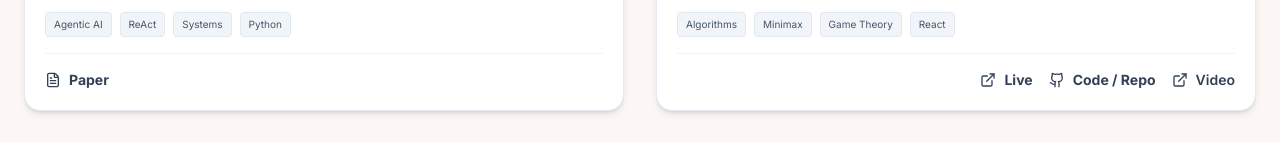
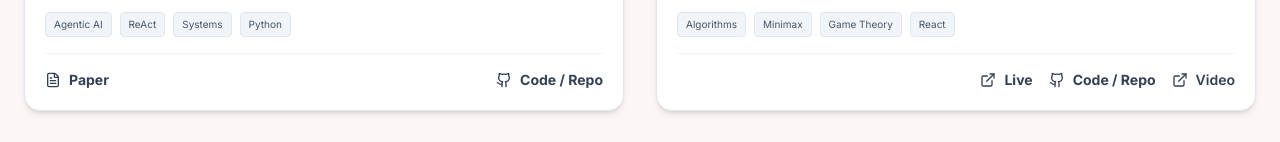
Before and after one commit to lavanya-22-glitch/Portfolio, a React (Vite) app: page /projects in a window 1280 px wide. Shown: the part 743-885 px from the top of the page. Built offline with nearby package versions, Linux system fonts and the light colour scheme.

Commit message:
added link for task offloading

```diff
--- a/src/pages/Projects.jsx
+++ b/src/pages/Projects.jsx
@@ -179,7 +179,7 @@ const Projects = () => {
         "/images/taskoffloading.png",
         "https://placehold.co/400x300/475569/ffffff?text=System+Architecture"
       ],
-      // repoLink: "#",
+      repoLink: "https://github.com/lavanya-22-glitch/LangGraph-Multi-Task-Offloading-in-Edge-Cloud-Systems",
       paperLink: "https://drive.google.com/file/d/16X9uJ7jrqyC8D3OHGqFM7y4fia7SY9ns/view?usp=drive_link",
       demoLink: null,
       type: "Ongoing Research",
```
